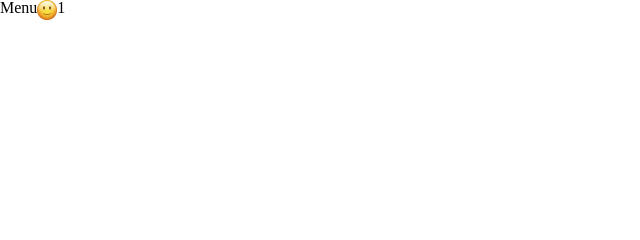
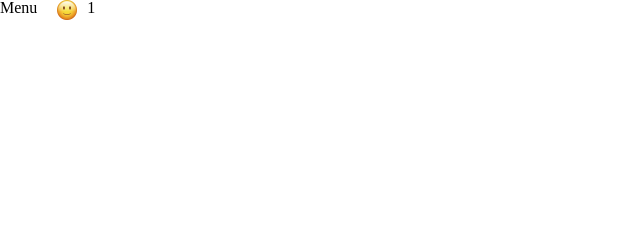
Before and after one commit to voongdevs/Emoji-Clicker-Open-source, a plain HTML site: page game.html in a window 1280 px wide. Shown: the top 240 px of the page, 0-640 px from the left. Drawn offline with Linux system fonts and the light colour scheme.

Commit message:
added spacing

```diff
--- a/game.css
+++ b/game.css
@@ -38,4 +38,9 @@
 .counter-icon {
     height: 20px;
     width: 20px;
+    padding-left: 20px;
 }
+
+.counter-value {
+    padding-left: 10px;
+}
```
